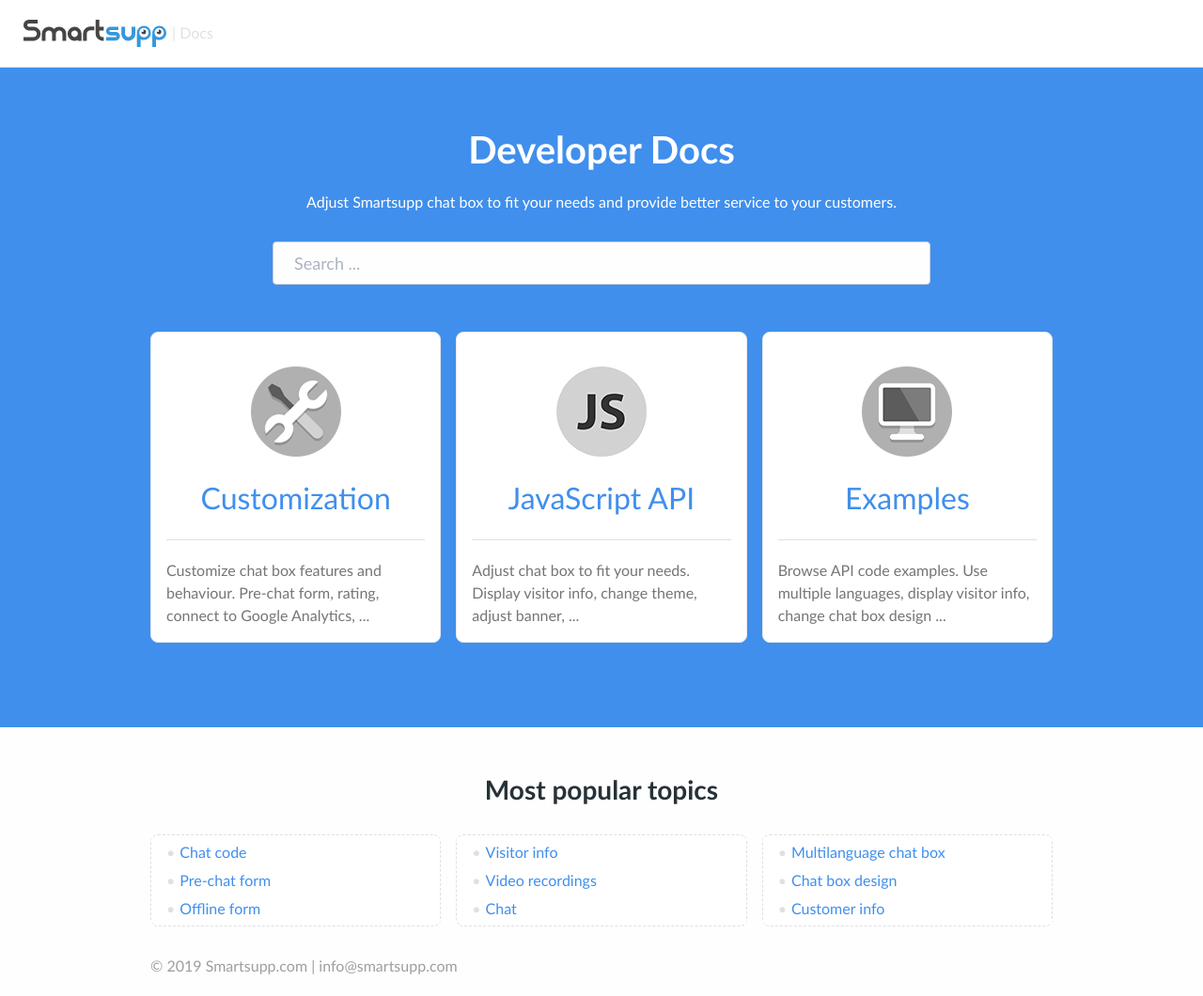
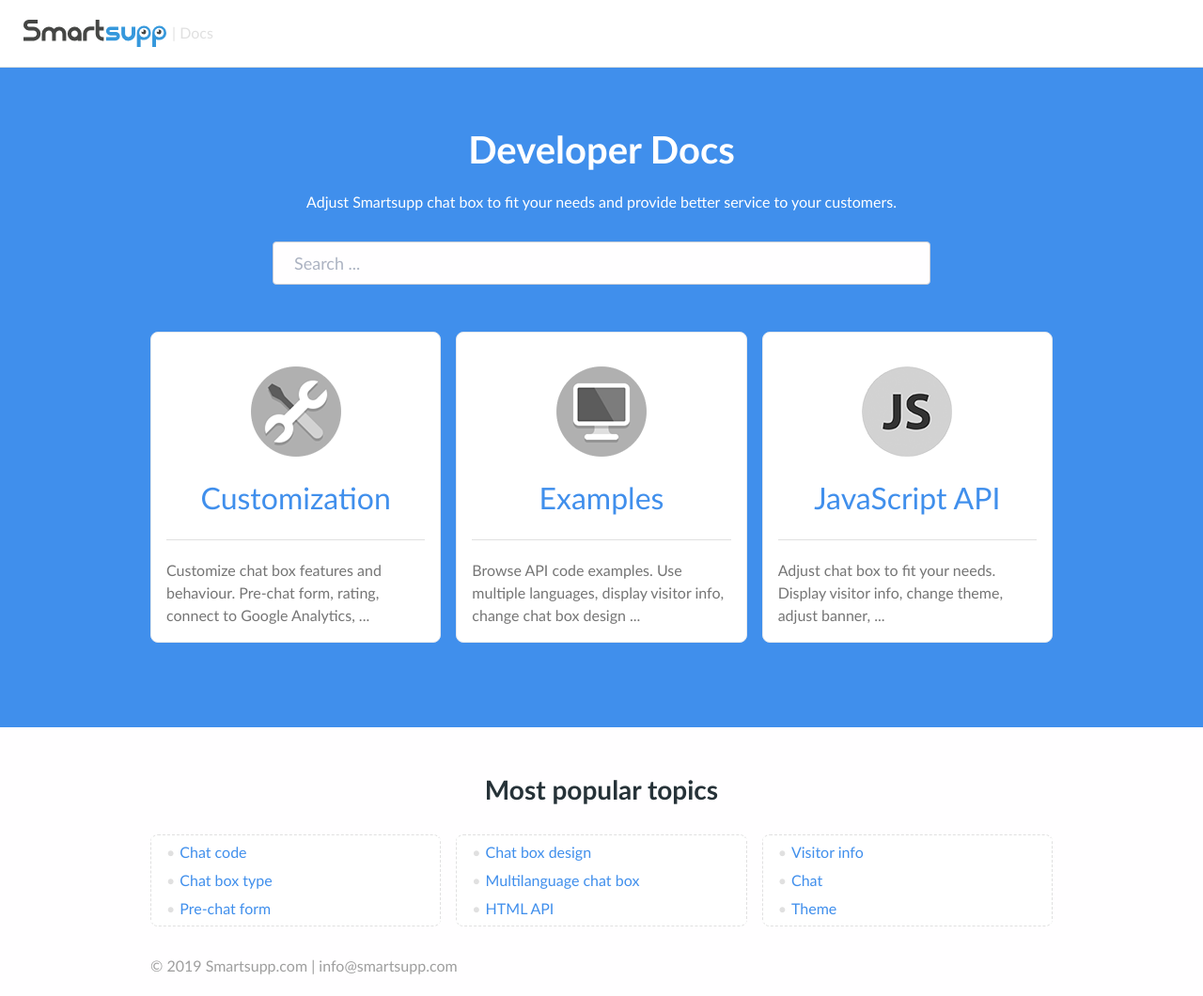
Before and after one commit to smartsupp/smartsupp.github.io, a Jekyll site: the page built from _docs/index.html, in a window 1280 px wide and 1060 px high. Shown: the whole window at 94% size. Built offline with Jekyll 4.4.1, drawn with Linux system fonts in a browser that asks for light colours; comment, search, counter and statistics services are not loaded.

Commit message:
structure update

```diff
--- a/_docs/index.html
+++ b/_docs/index.html
@@ -5,22 +5,17 @@
 ---
 
 <div class="intro-banner">
-
   <div class="container grid-lg">
     <div class="columns">
       <div class="column col-12">
         <div class="intro">
           <h1>Developer Docs</h1>
           <p>Adjust Smartsupp chat box to fit your needs and provide better service to your customers.</p>
-
           {% include search/field.html %}
-
         </div>
       </div>
     </div>
   </div>
-<!-- container -->
-
   <div class="container grid-lg">
     <div class="section section-cards docs-index">
       <div class="columns">
@@ -32,14 +27,26 @@
                 <div class="card-title h2">
                   <p>{{ site.ca_customization}}</p>
                 </div>
-              <p class="card-subtitle">{{ site.ca_d_customization }} Pre-chat form, rating, connect to Google Analytics, ...</p>
+                <p class="card-subtitle">{{ site.ca_d_customization }} Pre-chat form, rating, connect to Google
+                  Analytics, ...</p>
               </div>
             </div>
           </a>
-        <!-- card -->
         </div>
-      <!-- column -->
-
+        <div class="column col-xs-12 col-sm-12 col-md-12 col-lg-4">
+          <a href="{{ site.ca_url_examples }}">
+            <div class="card">
+              <div class="card-header">
+                <img src="/assets/img/icons/examples.png" class="center" width="96px" height="96px" alt="{{ site.ca_examples }}">
+                <div class="card-title h2">
+                  <p>{{ site.ca_examples }}</p>
+                </div>
+                <p class="card-subtitle">{{ site.ca_d_examples }} Use multiple languages, display visitor info, change
+                  chat box design ...</p>
+              </div>
+            </div>
+          </a>
+        </div>
         <div class="column col-xs-12 col-sm-12 col-md-12 col-lg-4">
           <a href="{{ site.ca_url_javascript_api }}">
             <div class="card">
@@ -48,39 +55,16 @@
                 <div class="card-title h2">
                   <p>{{ site.ca_javascript_api | replace: "-", " " }}</p>
                 </div>
-              <p class="card-subtitle">{{ site.ca_d_javascript_api }} Display visitor info, change theme, adjust banner, ...</p>
+                <p class="card-subtitle">{{ site.ca_d_javascript_api }} Display visitor info, change theme, adjust
+                  banner, ...</p>
               </div>
             </div>
           </a>
-        <!-- card -->
-      </div>
-      <!-- column -->
-
-      <div class="column col-xs-12 col-sm-12 col-md-12 col-lg-4">
-        <a href="{{ site.ca_url_examples }}">
-          <div class="card">
-            <div class="card-header">
-              <img src="/assets/img/icons/examples.png" class="center" width="96px" height="96px" alt="{{ site.ca_examples }}">
-              <div class="card-title h2">
-                <p>{{ site.ca_examples }}</p>
-              </div>
-              <p class="card-subtitle">{{ site.ca_d_examples }} Use multiple languages, display visitor info, change chat box design ...</p>
         </div>
       </div>
-        </a>
-        <!-- card -->
     </div>
-      <!-- column -->
-
   </div>
-    <!-- columns -->
 </div>
-  <!-- section -->
-</div>
-<!-- container -->
-
-</div>
-<!-- intro-banner -->
 
 <div class="container grid-lg">
   <div class="faq">
@@ -89,38 +73,28 @@
         <h3>Most popular topics</h3>
       </div>
     </div>
-
     <div class="columns">
       <div class="column col-xs-12 col-sm-12 col-md-12 col-lg-4">
         <ul class="first">
           <li><a href="{{ site.ca_url_customization }}chat-code/">Chat code</a></li>
+          <li><a href="{{ site.ca_url_customization }}chat-box-type/">Chat box type</a></li>
           <li><a href="{{ site.ca_url_customization }}pre-chat-form/">Pre-chat form</a></li>
-          <li><a href="{{ site.ca_url_customization }}offline-form/">Offline form</a></li>
         </ul>
       </div>
-      <!-- column -->
-
+      <div class="column col-xs-12 col-sm-12 col-md-12 col-lg-4">
+        <ul class="third">
+          <li><a href="{{ site.ca_url_examples }}chat-box-design/">Chat box design</a></li>
+          <li><a href="{{ site.ca_url_examples }}multilanguage-chat-box/">Multilanguage chat box</a></li>
+          <li><a href="{{ site.ca_url_examples }}html-api/">HTML API</a></li>
+        </ul>
+      </div>
       <div class="column col-xs-12 col-sm-12 col-md-12 col-lg-4">
         <ul class="second">
           <li><a href="{{ site.ca_url_javascript_api }}visitor-info/">Visitor info</a></li>
-          <li><a href="{{ site.ca_url_javascript_api }}video-recordings/">Video recordings</a></li>
           <li><a href="{{ site.ca_url_javascript_api }}chat/">Chat</a></li>
+          <li><a href="{{ site.ca_url_javascript_api }}theme/">Theme</a></li>
         </ul>
       </div>
-      <!-- column -->
-
-      <div class="column col-xs-12 col-sm-12 col-md-12 col-lg-4">
-        <ul class="third">
-          <li><a href="{{ site.ca_url_examples }}multilanguage-chat-box/">Multilanguage chat box</a></li>
-          <li><a href="{{ site.ca_url_examples }}chat-box-design/">Chat box design</a></li>
-          <li><a href="{{ site.ca_url_examples }}customer-info/">Customer info</a></li>
-        </ul>
     </div>
-      <!-- column -->
-
   </div>
-    <!-- columns -->
 </div>
-  <!-- faq -->
-</div>
-<!-- container -->
--- a/_includes/docs/breadcrumb.html
+++ b/_includes/docs/breadcrumb.html
@@ -4,8 +4,8 @@
 
       <ul class="breadcrumb">
         <li class="breadcrumb-item"><a href="{{ site.ca_url_customization }}" {% if page.url contains site.ca_url_customization %}class="active" {% endif %}>{{ site.ca_customization }}</a></li>
+        <li class="breadcrumb-item"><a href="{{ site.ca_url_examples }}" {% if page.url contains site.ca_url_examples %}class="active" {% endif %}>{{ site.ca_examples }}</a></li>
         <li class="breadcrumb-item"><a href="{{ site.ca_url_javascript_api }}" {% if page.url contains site.ca_url_javascript_api %}class="active" {% endif %}>{{ site.ca_javascript_api }}</a></li>
-        <li class="breadcrumb-item"><a href="{{ site.ca_url_examples }}" {% if page.url contains site.ca_url_examples %}class="active" {% endif %}>{{ site.ca_examples }}</a></li>
       </ul>
       <!-- breadcrumb -->
 
--- a/_includes/header/site-nav.html
+++ b/_includes/header/site-nav.html
@@ -9,8 +9,8 @@
 
     <ul class="nav">
       <li class="nav-item"><a href="{{ site.ca_url_customization }}" {% if page.url contains site.ca_url_customization %}class="active" {% endif %}>{{ site.ca_customization }}</a></li>
+      <li class="nav-item"><a href="{{ site.ca_url_examples }}" {% if page.url contains site.ca_url_examples %}class="active" {% endif %}>{{ site.ca_examples }}</a></li>
       <li class="nav-item"><a href="{{ site.ca_url_javascript_api }}" {% if page.url contains site.ca_url_javascript_api %}class="active" {% endif %}>{{ site.ca_javascript_api }}</a></li>
-      <li class="nav-item"><a href="{{ site.ca_url_examples }}" {% if page.url contains site.ca_url_examples %}class="active" {% endif %}>{{ site.ca_examples }}</a></li>
     </ul>
 
   </section>
```
Also changed, not shown: _data/articles.yml (+15 -15 lines), _includes/docs/sidebar-menu.html (+9 -10 lines). Lines whose indentation alone changed are shown as unchanged.
